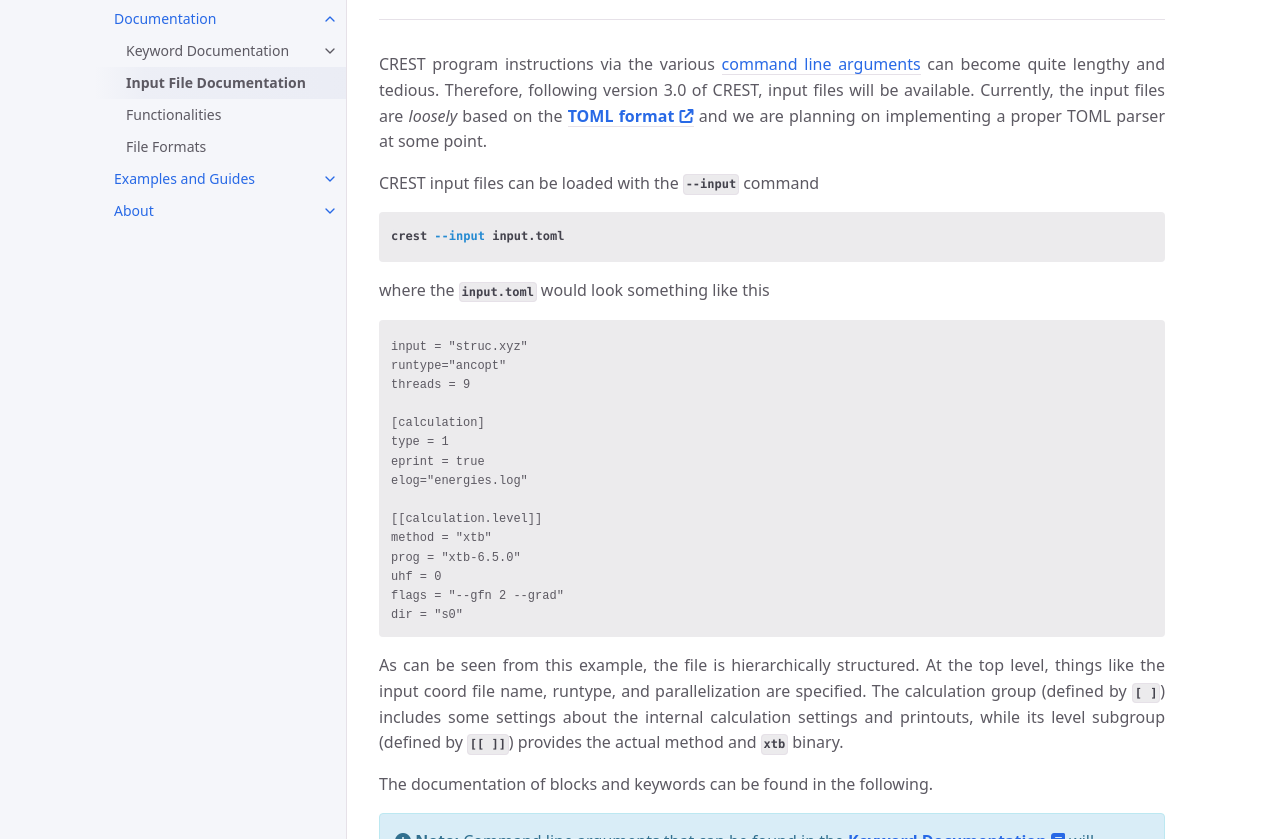
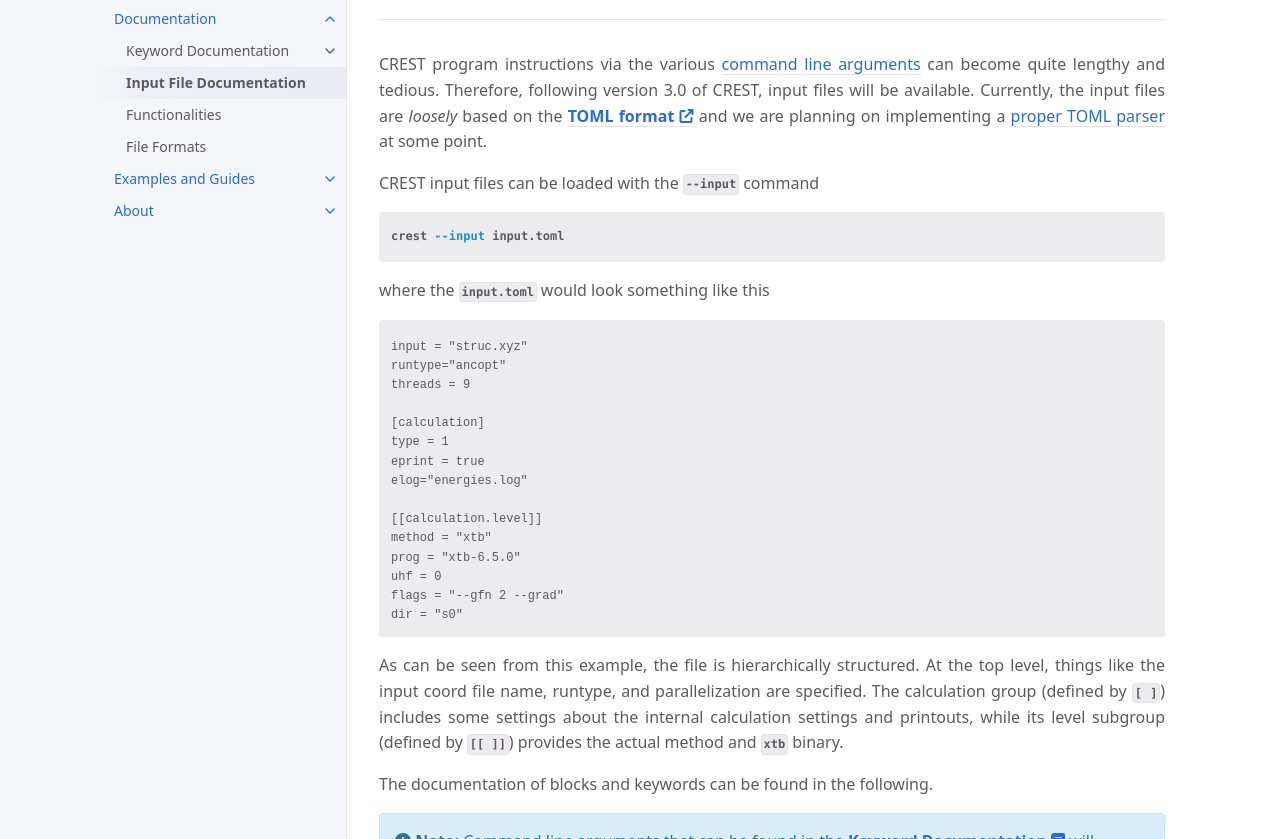
Before and after one commit to crest-lab/crest-docs, a Jekyll site: the page built from page/documentation/inputfiles.md, in a window 1280 px wide and 1400 px high. Shown: the part 233-1072 px from the top of the window. Built offline with Jekyll 4.4.1, drawn with Linux system fonts in a browser that asks for light colours.

Commit message:
Change code block style, again

```diff
--- a/_config.yml
+++ b/_config.yml
@@ -18,10 +18,10 @@ description: A documentation for the CREST program
 baseurl: "/crest-docs" # the subpath of your site, e.g. /blog
 #url: "https://crest-lab.github.io" # the base hostname & protocol for your site, e.g. http://example.com
 #repository: crest-lab/crest-docs
-repository: prct92/crest-docs
+repository: crest-lab/crest-docs
 
 #This is the project the documentation is ment for
-project: "https://github.com/grimme-lab/crest"
+project: "https://github.com/crest-lab/crest"
 
 remote_theme: "just-the-docs/just-the-docs"
 permalink: pretty
--- a/_sass/color_schemes/custom.scss
+++ b/_sass/color_schemes/custom.scss
@@ -2,7 +2,7 @@
 $link-color: $blue-100;
 
 $code-background-color: $grey-lt-200;
-$code-text-color: $grey-dk-200;
+$code-text-color: $grey-dk-100;
 $search-background-color: $grey-lt-200;
 
 $border-color: $grey-lt-300;
--- a/_sass/custom/custom.scss
+++ b/_sass/custom/custom.scss
@@ -66,6 +66,7 @@ a code {
 }
 
 
+
 // Definitions of TABS
 $tab-header-color: $grey-lt-200 !default;
 .tab {
@@ -85,6 +86,10 @@ $tab-text-color: $blue-100 !default;
   padding: 14px 16px;
   transition: 0.3s;
   color: $tab-text-color;
+}
+
+.tab code {
+ color: $tab-text-color;
 }
 
 /* Change background color of buttons on hover */
--- a/page/documentation/inputfiles.md
+++ b/page/documentation/inputfiles.md
@@ -20,7 +20,7 @@ This page contains a guide to CREST input files that can be used with program ve
 
 CREST program instructions via the various [command line arguments](./documentation.html) can become quite lengthy and tedious.
 Therefore, following version 3.0 of CREST, input files will be available.
-Currently, the input files are *loosely* based on the [**TOML format** {{site.data.icons.ext}}](https://toml.io/en/ "https://toml.io") and we are planning on implementing a proper TOML parser at some point.
+Currently, the input files are *loosely* based on the [**TOML format** {{site.data.icons.ext}}](https://toml.io/en/ "https://toml.io") and we are planning on implementing a [proper TOML parser](https://github.com/toml-f/toml-f) at some point.
 {: .text-justify }
 
 CREST input files can be loaded with the `--input` command
```
